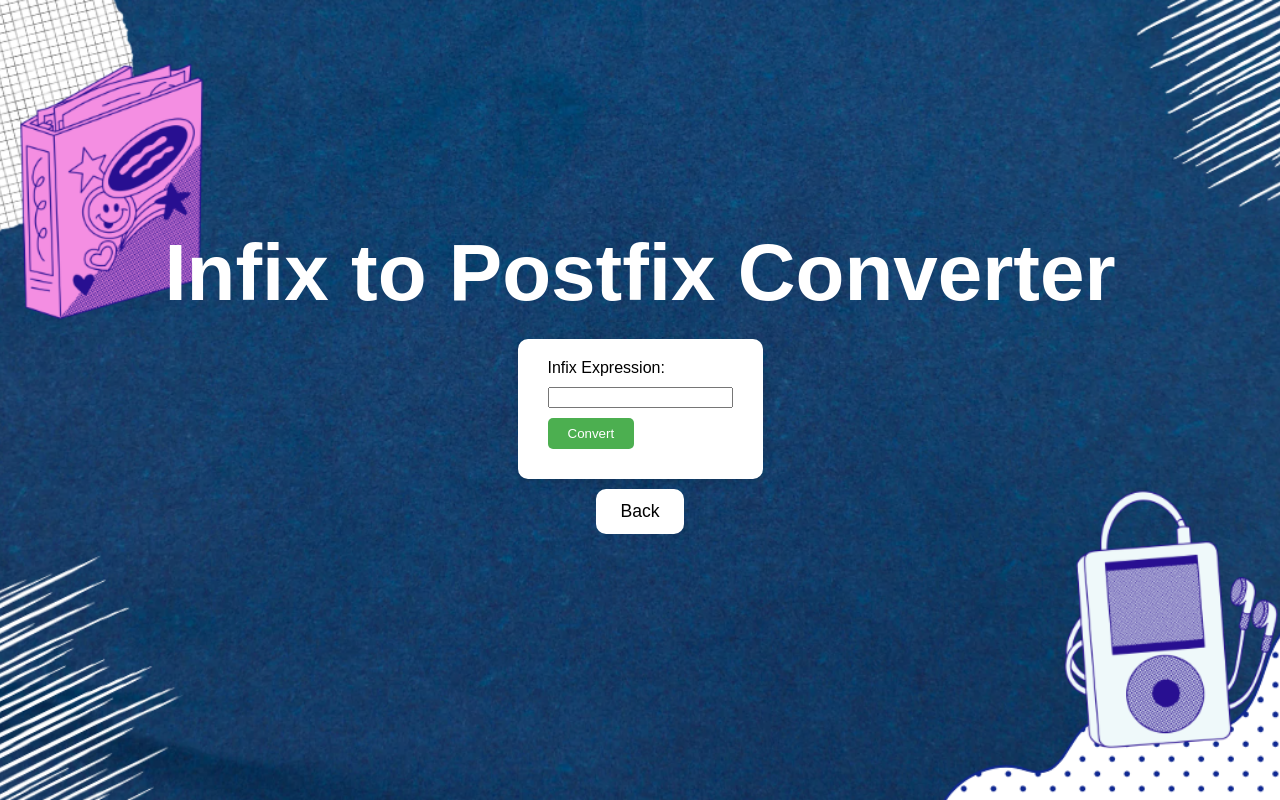
After one commit to Nunyie/web_portfolio, a Flask app: page /works/infix_to_postfix in a window 1280 px wide. The commit adds this page. Run offline with Flask 3, Linux system fonts and the light colour scheme.

Commit message:
added an infix to postfix converter to works

```diff
--- a/app.py
+++ b/app.py
@@ -34,7 +34,6 @@ def touppercase():
         result = input_string.upper()
     return render_template('toUpperCase.html', result=result)
 
-
 @app.route('/works/area/circle', methods=['GET', 'POST'])
 def acircle():
     result = None
@@ -52,5 +51,17 @@ def atriangle():
         result = (int(width)*int(height))*.5
     return render_template('triangle.html', result=result)
 
+@app.route('/works/infix_to_postfix', methods=['GET', 'POST'])
+def infix_to_postfix_route():
+    result = None
+    if request.method == 'POST':
+        infix = request.form.get('infix')
+        if infix:
+            try:
+                result = infix_to_postfix(infix)
+            except Exception as e:
+                result = f"Error: {str(e)}"
+    return render_template('infix_to_postfix.html', result=result)
+
 if __name__ == "__main__":
     app.run(debug=True)
--- /dev/null
+++ b/templates/infix_to_postfix.html
@@ -0,0 +1,83 @@
+<!DOCTYPE html>
+<html lang="en">
+<head>
+  <meta charset="UTF-8">
+  <title>Area of Circle</title>
+  <style>
+    body {
+      font-family: Arial, sans-serif;
+      display: flex;
+      flex-direction: column;
+      align-items: center;
+      justify-content: center;
+      height: 100vh;
+      margin: 0;
+      background: url("{{ url_for('static', filename='images/bg6.png') }}");
+      background-size: cover;
+      background-repeat: no-repeat;
+      background-position: center;
+    }
+    h1 {
+      font-size: 5em;
+      color: #ffffff;
+      margin-bottom: 20px;
+      margin-top: -30px;
+    }
+    form {
+      background: #fff;
+      padding: 20px 30px;
+      border-radius: 10px;
+      box-shadow: 0 4px 8px rgba(0,0,0,0.1);
+      margin-bottom: 10px;
+    }
+    label, input {
+      display: block;
+      margin-bottom: 10px;
+    }
+    input[type="number"] {
+      padding: 8px;
+      width: 200px;
+    }
+    input[type="submit"] {
+      padding: 8px 20px;
+      border: none;
+      background: #4CAF50;
+      color: #fff;
+      border-radius: 5px;
+      cursor: pointer;
+    }
+    input[type="submit"]:hover {
+      background: #45a049;
+    }
+    a {
+      text-decoration: none;
+      background-color: rgb(255, 255, 255);
+      color: #000000;
+      padding: 12px 24px;
+      border-radius: 10px;
+      font-size: 1.1em;
+      transition: all 0.3s ease;
+      margin-bottom: 10px;
+    }
+
+    a:hover {
+      background-color: #a0a0a0ef;
+      color: #fff;
+    }
+  </style>
+</head>
+<body>
+  <h1>Infix to Postfix Converter</h1>
+
+  <form action="/works/infix_to_postfix" method="post">
+    <label for="infix">Infix Expression:</label>
+    <input type="text" id="infix" name="infix" required>
+    <input type="submit" value="Convert">
+
+  {% if result is not none %}
+  <p>Postfix Expression: {{ result }}</p>
+  {% endif %}
+  </form>
+  <a href="/works" title="Back to Works">Back</a>
+</body>
+</html>
--- a/templates/works.html
+++ b/templates/works.html
@@ -64,6 +64,7 @@
     <a href="/works/toUpperCase" title="Go to toUpperCase">Upper case converter</a>
     <a href="/works/area/circle" title="Go to Area of a Circle">Area of circle</a>
     <a href="/works/area/triangle" title="Go to Area of a Triangle">Area of triangle</a>
+    <a href="/works/inflix_to_postfix" title="Go to Inflix to Postflix Converter">Inflix to Postfix Converter</a>
   </div>
   <a href="/homepage" title="Back to Homepage">Homepage</a>
 </body>
```
